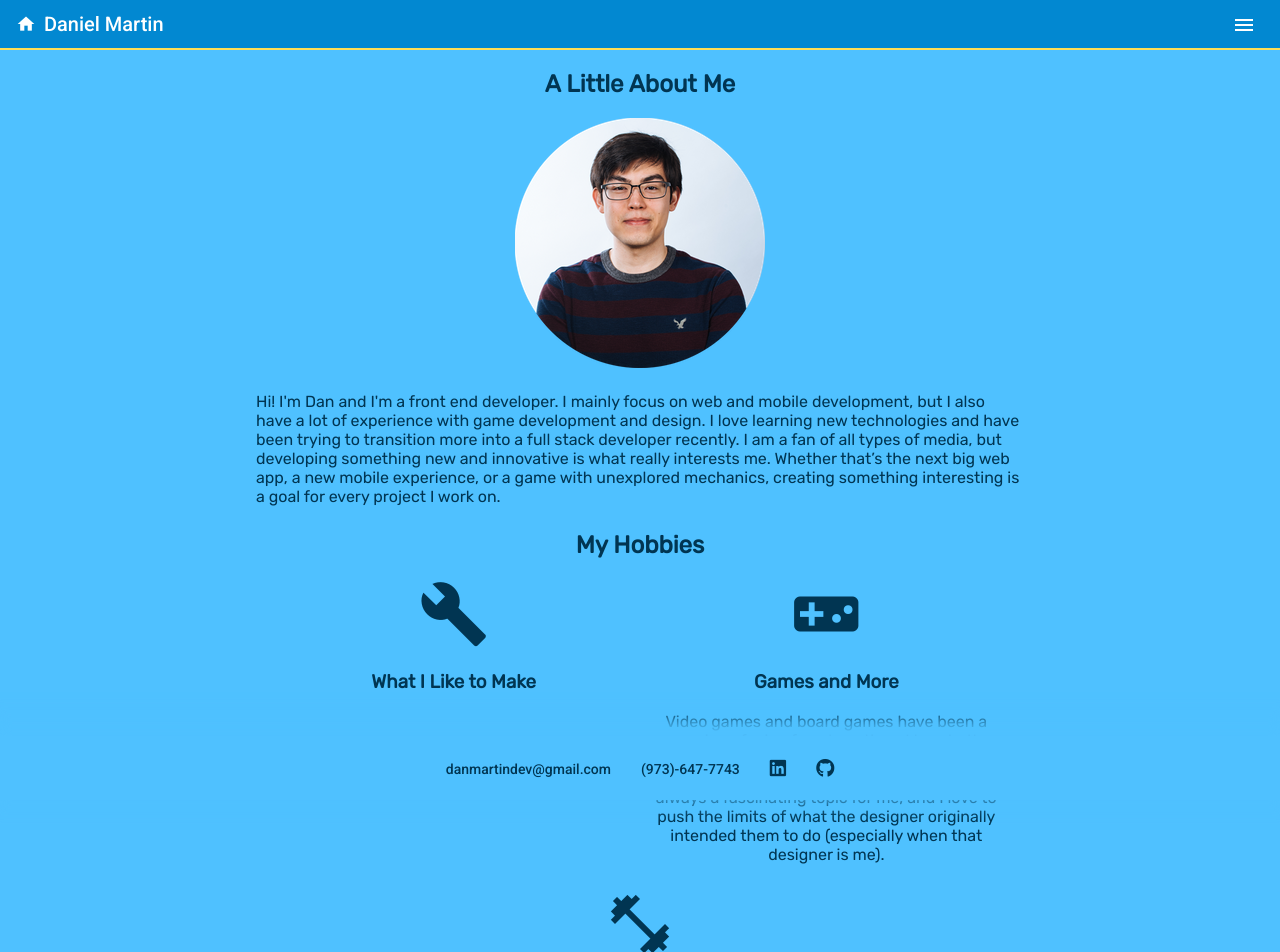
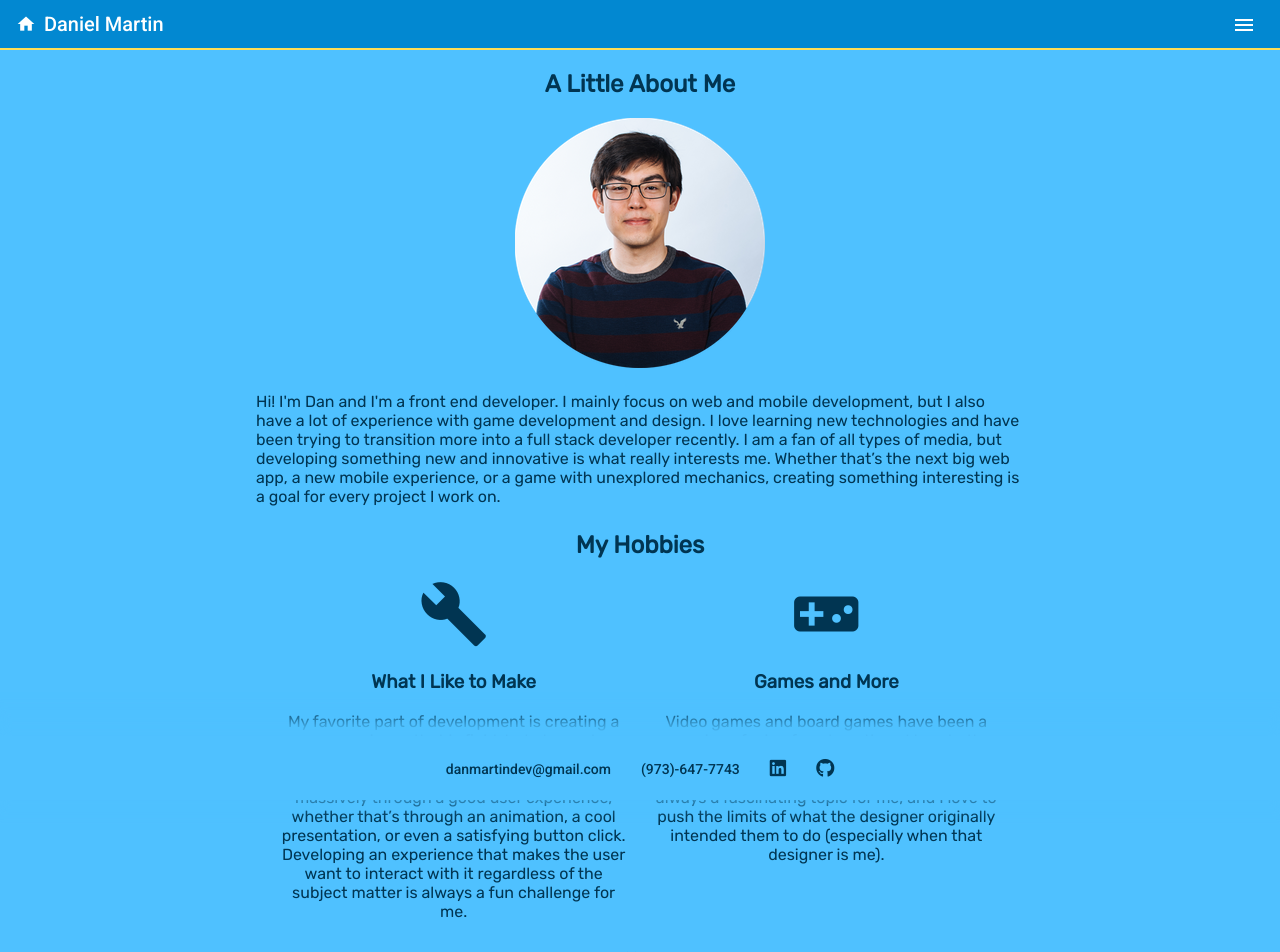
Before and after one commit to danmartindev/Portfolio, an Angular app: page /about in a window 1280 px wide. Shown: the top 952 px of the page. Built offline with nearby package versions, Linux system fonts and the light colour scheme.

Commit message:
added content to hobby section

```diff
--- a/src/app/about/about.component.html
+++ b/src/app/about/about.component.html
@@ -19,7 +19,12 @@
         <i class="material-icons clean-btn">build</i>
         <h3>What I Like to Make</h3>
         <div>
-
+          My favorite part of development is creating a user experience that is fluid, but also
+          makes the user stop and say, “I want to see that again”. Engagement can be improved
+          massively through a good user experience, whether that’s through an animation, a cool
+          presentation, or even a satisfying button click. Developing an experience that makes
+          the user want to interact with it regardless of the subject matter is always a fun
+          challenge for me.
         </div>
       </div>
       <div class="hobby">
```
